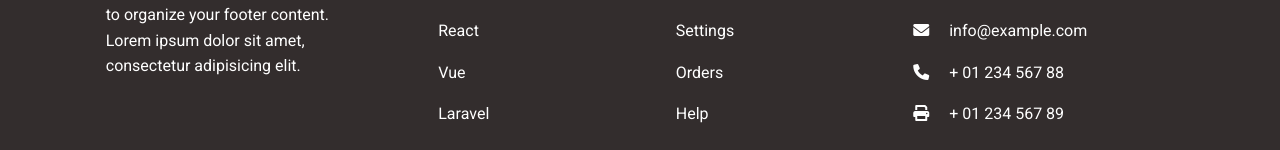
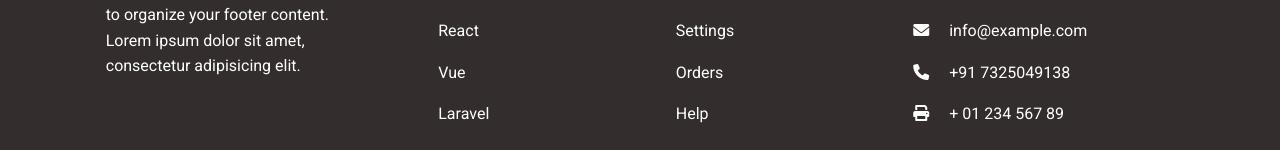
Before and after one commit to carRentalApplication/RentalApplicationFrontend, an Angular app in the folder carRentalFrontend/: page / in a window 1280 px wide. Shown: the part 1598-1748 px from the top of the page. Built offline with nearby package versions, Linux system fonts and the light colour scheme.

Commit message:
Update footer.component.html

```diff
--- a/carRentalFrontend/src/app/shared/footer/footer.component.html
+++ b/carRentalFrontend/src/app/shared/footer/footer.component.html
@@ -102,7 +102,7 @@
             <i class="fas fa-envelope me-3"></i>
             info@example.com
           </p>
-          <p><i class="fas fa-phone me-3"></i> + 01 234 567 88</p>
+          <p><i class="fas fa-phone me-3"></i> +91 7325049138</p>
           <p><i class="fas fa-print me-3"></i> + 01 234 567 89</p>
         </div>
         <!-- Grid column -->
```
